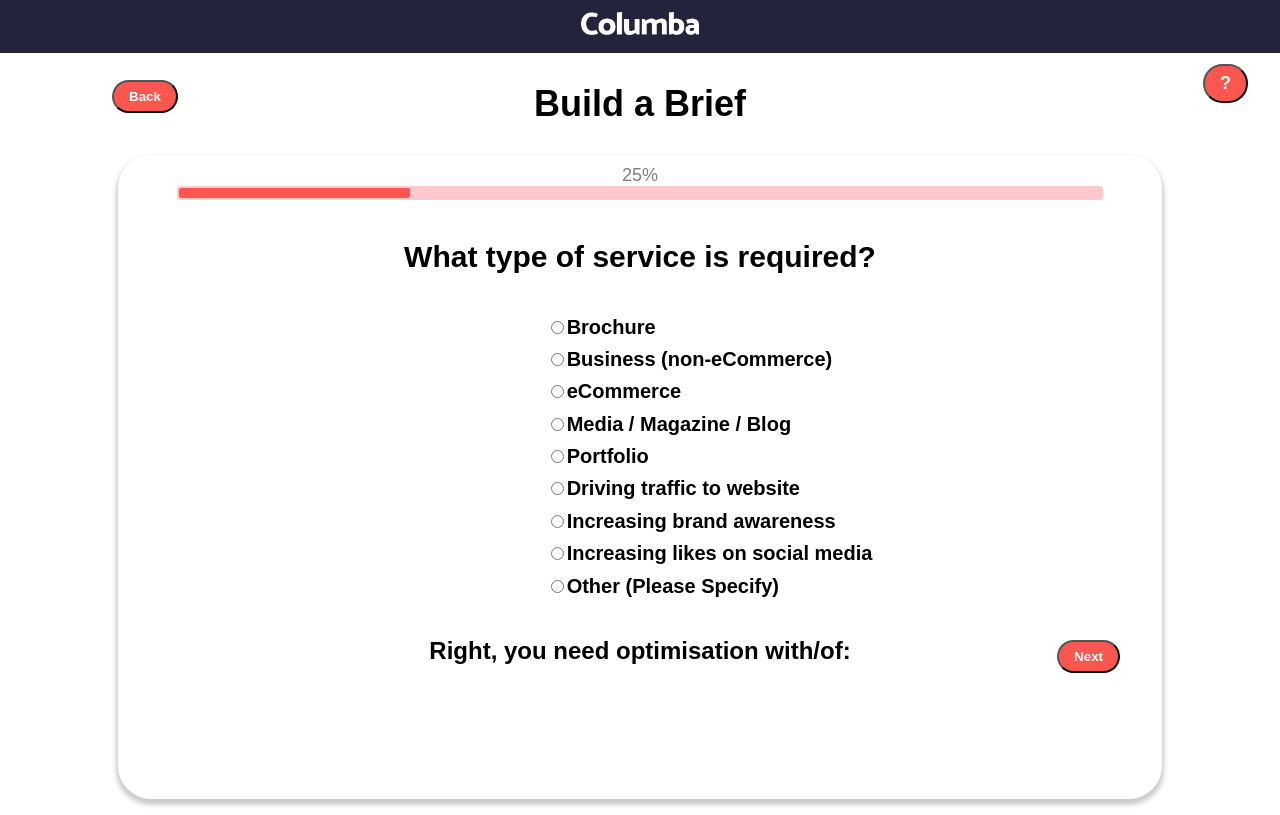
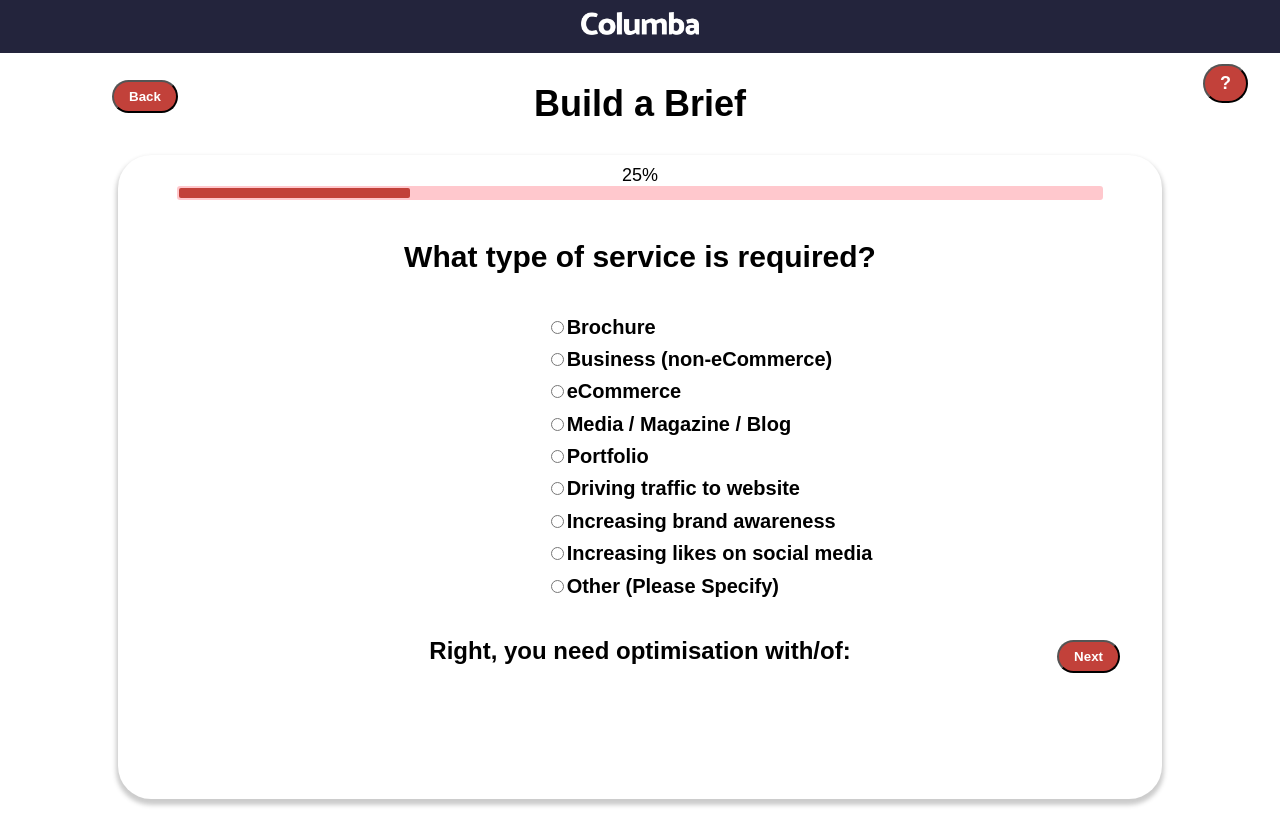
Before and after one commit to hazieon/buildabrief, a React (Create React App) app: page / in a window 1280 px wide. Both pictures are taken after a click on the button "Next". Built offline with nearby package versions, Linux system fonts and the light colour scheme.

Commit message:
ACCESSIBILITY changes - contrast ratio fixed, underline removed

```diff
--- a/public/index.html
+++ b/public/index.html
@@ -2,14 +2,11 @@
 <html lang="en">
   <head>
     <meta charset="utf-8" />
-    <link rel="icon" href="%PUBLIC_URL%/favicon.ico" />
+
     <meta name="viewport" content="width=device-width, initial-scale=1" />
     <meta name="theme-color" content="#000000" />
-    <meta
-      name="description"
-      content="Web site created using create-react-app"
-    />
-    <link rel="apple-touch-icon" href="%PUBLIC_URL%/logo192.png" />
+    <meta name="Brief Builder" content="Build a Brief with this React app." />
+
     <!--
       manifest.json provides metadata used when your web app is installed on a
       user's mobile device or desktop. See https://developers.google.com/web/fundamentals/web-app-manifest/
@@ -24,7 +21,7 @@
       work correctly both with client-side routing and a non-root public URL.
       Learn how to configure a non-root public URL by running `npm run build`.
     -->
-    <title>React App</title>
+    <title>BuildaBrief</title>
   </head>
   <body>
     <noscript>You need to enable JavaScript to run this app.</noscript>
--- a/src/components/Panel/index.module.css
+++ b/src/components/Panel/index.module.css
@@ -18,10 +18,10 @@
 button {
   font-family: "Poppins", sans-serif;
   font-weight: bold;
-
   color: var(--white);
-  background-color: var(--columba);
+  background-color: var(--columbaLight);
   transition: 0.3s ease-in;
+  min-width: 40px;
 }
 
 button:hover {
@@ -56,6 +56,7 @@ button:hover {
   flex-direction: column;
   max-width: fit-content;
 }
+
 /* .backButtonContainer {
   position: absolute;
 }
@@ -67,13 +68,11 @@ button:hover {
   position: relative;
   margin: 0px;
   font-size: calc(2px + 2vmin);
-  opacity: 50%;
   user-select: none;
   color: black;
   z-index: 4;
 }
 .progressPercentage:hover {
-  opacity: 100%;
   color: black;
 }
 .progressBar {
@@ -91,7 +90,7 @@ button:hover {
   user-select: none;
   border-radius: 2px;
   cursor: pointer;
-  border-bottom: 10px solid var(--columba);
+  border-bottom: 10px solid var(--columbaLight);
   max-width: 76vw;
   user-select: none;
 }
@@ -109,9 +108,10 @@ label {
 .selectionText {
   margin: 0.5rem;
   color: var(--columba);
-  text-decoration: underline;
-  font-weight: bold;
+  text-decoration: none;
+  font-weight: bolder;
   user-select: none;
+  cursor: pointer;
 }
 
 .selectionBox {
@@ -135,6 +135,7 @@ label {
   top: 4rem;
   font-weight: bolder;
   font-size: large;
+  min-width: 40px;
 }
 
 @media only screen and (max-width: 668px) {
--- a/src/components/Services/index.js
+++ b/src/components/Services/index.js
@@ -9,6 +9,7 @@ function Services({ options, serviceSetter }) {
       {options.map((item, index) => {
         return (
           <div className={styles.box} key={item}>
+            <label>
               <input
                 type="radio"
                 name="service"
@@ -20,7 +21,8 @@ function Services({ options, serviceSetter }) {
                   console.log(item);
                 }}
               ></input>
-            <label>{item}</label>
+              {item}
+            </label>
             <br />
           </div>
         );
--- a/src/components/Types/index.js
+++ b/src/components/Types/index.js
@@ -9,6 +9,7 @@ function Types({ options, typeSetter }) {
       {options.map((item, index) => {
         return (
           <div className={styles.box} key={item}>
+            <label>
               <input
                 type="radio"
                 name="type"
@@ -20,7 +21,8 @@ function Types({ options, typeSetter }) {
                   console.log(item);
                 }}
               ></input>
-            <label>{item}</label>
+              {item}
+            </label>
             <br />
           </div>
         );
--- a/src/index.css
+++ b/src/index.css
@@ -1,5 +1,6 @@
 /*colours extracted from the Columba site*/
 :root {
+  --columbaLight: rgb(194, 65, 58);
   --columba: rgb(251, 87, 79);
   --red: #dc3545;
   --orange: #fd7e14;
```
Also changed, not shown: src/components/Panel/index.js (+7 -15 lines). Lines whose indentation alone changed are shown as unchanged.
